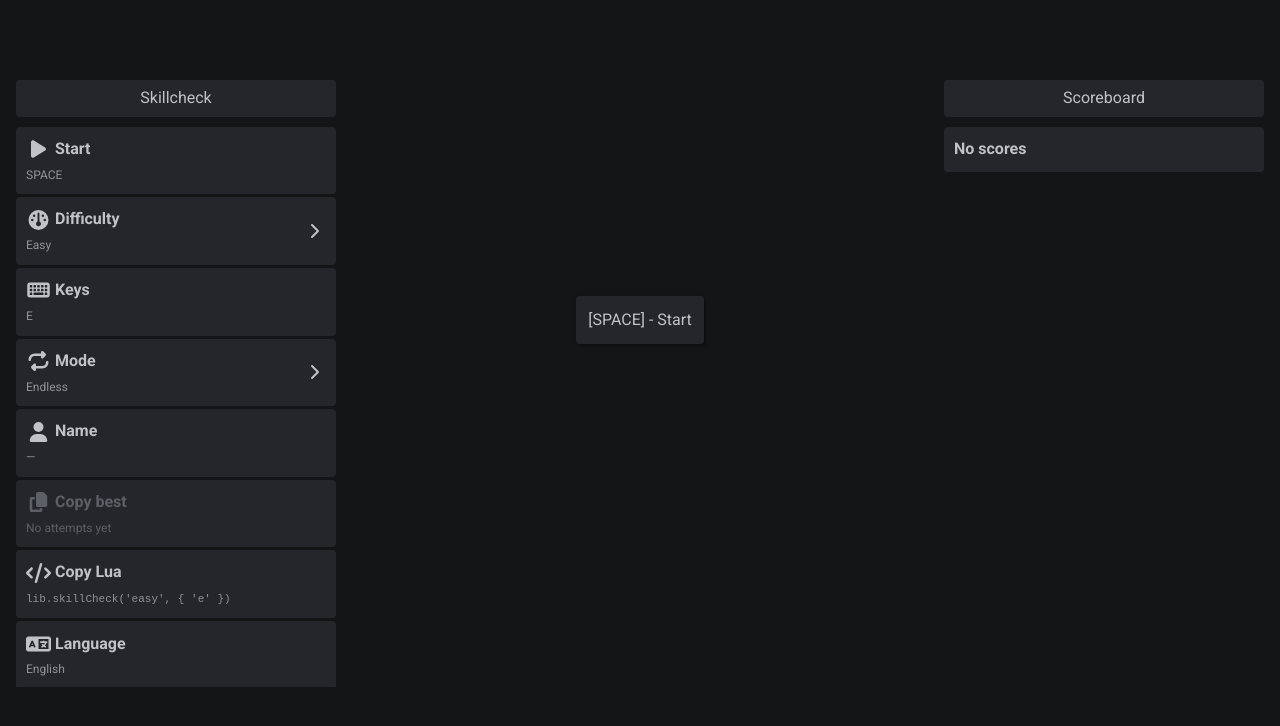
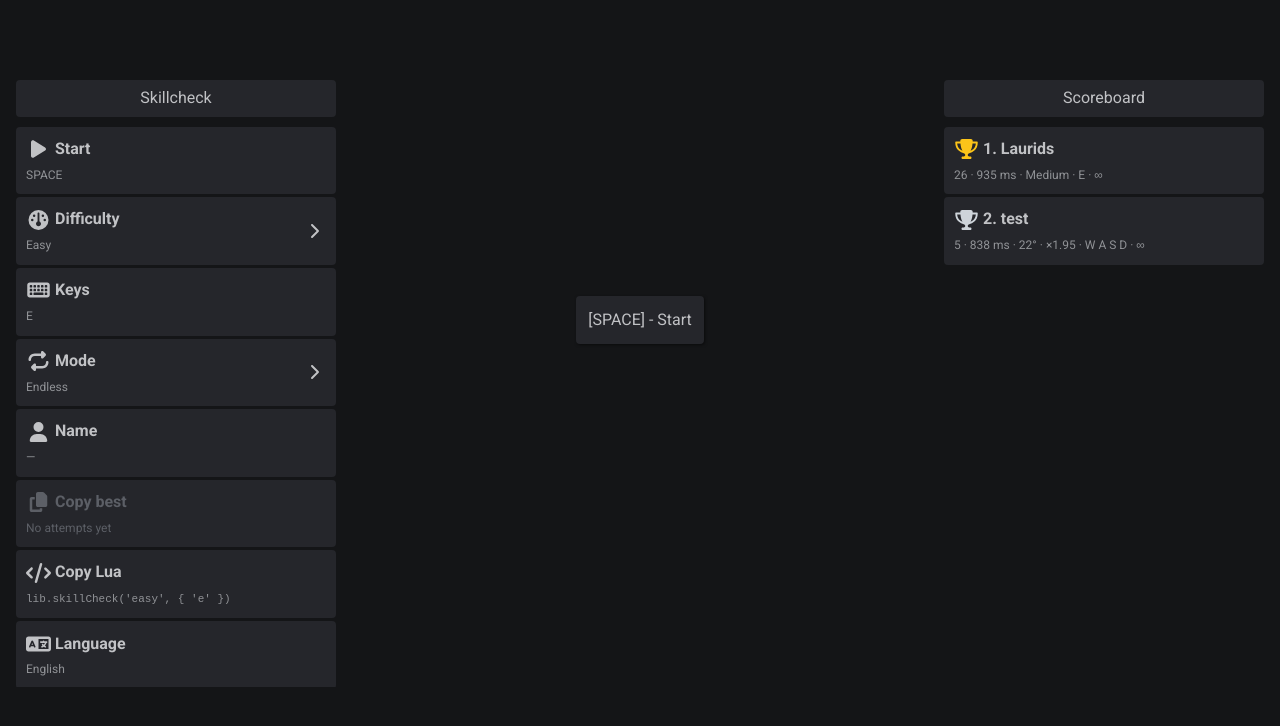
Before and after one commit to LAURIDS0/ox-skillcheck-trainer, a React (Vite) app: page / in a window 1280 px wide. Shown: the top 726 px of the page. Built offline with nearby package versions, Linux system fonts and the light colour scheme.

Commit message:
Show blank scoreboard names as '?', clean up old Pages deployment records, add scoreboard entries

```diff
--- a/public/scoreboard.json
+++ b/public/scoreboard.json
@@ -1,7 +1,7 @@
 {
   "version": 1,
   "entries": [
-    {"name":" ","mode":"endless","areaSize":40,"speedMultiplier":1.5,"keys":["e"],"count":null,"score":26,"total":27,"avgMs":935,"date":"2026-10-28T11:22:57.974Z"},
-    {"name":" ","mode":"endless","areaSize":22,"speedMultiplier":1.95,"keys":["w","a","s","d"],"count":null,"score":5,"total":6,"avgMs":838,"date":"2026-10-28T11:21:25.398Z"}
+    {"name":"Laurids","mode":"endless","areaSize":40,"speedMultiplier":1.5,"keys":["e"],"count":null,"score":26,"total":27,"avgMs":935,"date":"2026-10-28T11:22:57.974Z"},
+    {"name":"test","mode":"endless","areaSize":22,"speedMultiplier":1.95,"keys":["w","a","s","d"],"count":null,"score":5,"total":6,"avgMs":838,"date":"2026-10-28T11:21:25.398Z"}
   ]
 }
--- a/src/scores.ts
+++ b/src/scores.ts
@@ -71,7 +71,7 @@ export function parseEntries(data: unknown): Entry[] {
   for (const e of list) {
     if (!e || typeof e !== 'object') continue;
     const { name, mode, areaSize, speedMultiplier, keys, count, score, total, avgMs, date } = e as Record<string, unknown>;
-    if (typeof name !== 'string' || !name.trim()) continue;
+    if (typeof name !== 'string') continue;
     if (mode !== 'endless' && mode !== 'fixed') continue;
     if (!num(areaSize, 1, 360) || !num(speedMultiplier, 0.01, 100)) continue;
     if (!Array.isArray(keys) || !keys.every((k) => typeof k === 'string' && KEY_RE.test(k))) continue;
@@ -80,7 +80,7 @@ export function parseEntries(data: unknown): Entry[] {
     if (!num(avgMs, 0, 1e6)) continue;
     if (typeof date !== 'string' || Number.isNaN(Date.parse(date))) continue;
     out.push({
-      name: name.trim().slice(0, 24),
+      name: name.trim().slice(0, 24) || '?',
       mode,
       areaSize: areaSize as number,
       speedMultiplier: speedMultiplier as number,
```
Also changed, not shown: 1 other file (tests, documents, lock files or other folders).
